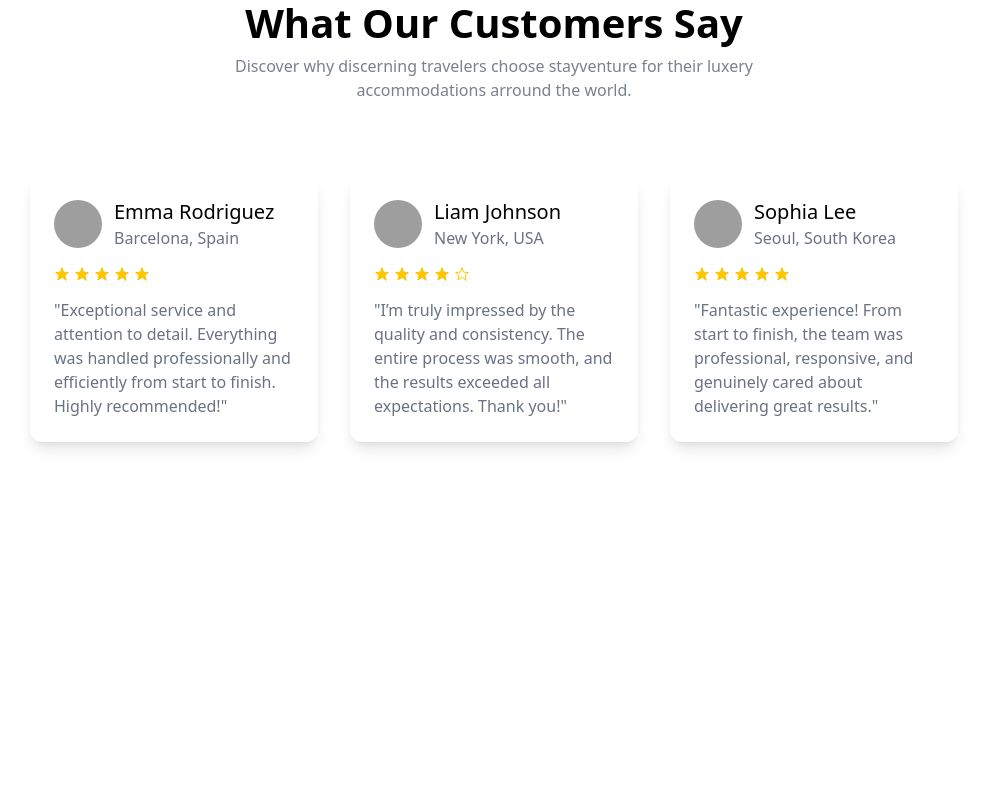
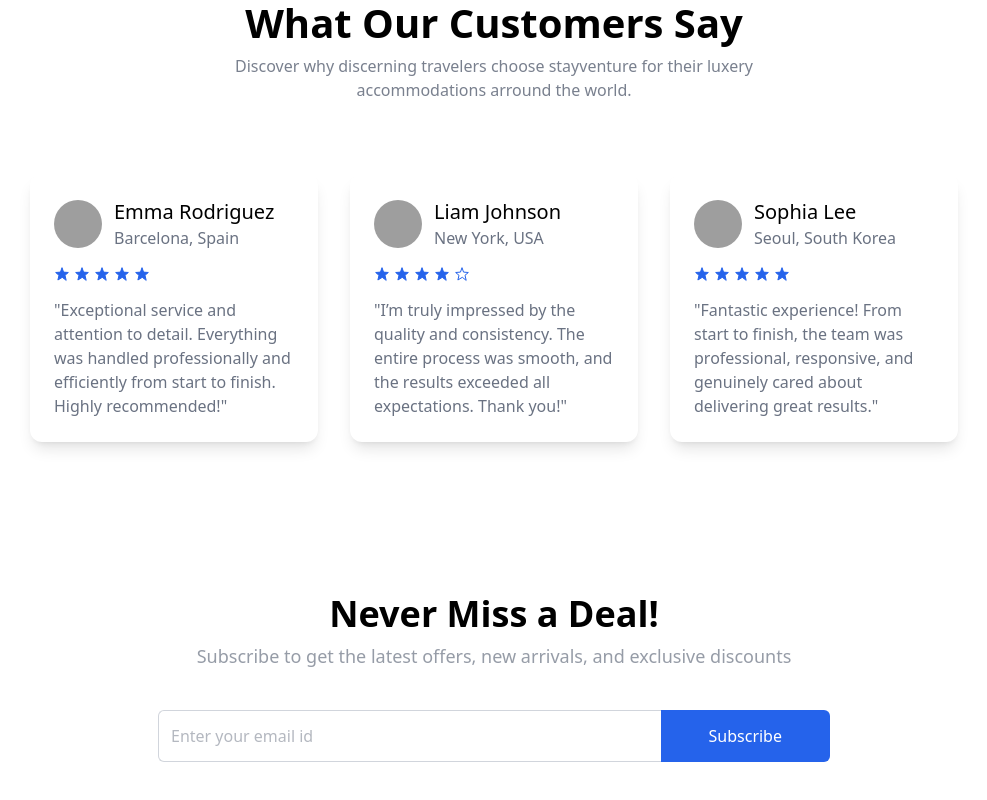
Before and after one commit to Chala751/car-rental, a React (Vite) app: page / in a window 1280 px wide. Shown: the part 2418-3218 px from the top of the page, without its empty margins (146-1133 px from the left). Before the commit the page ends 2972 px from the top, so only its background shows below. Built offline with nearby package versions, Linux system fonts and the light colour scheme; grey boxes are pictures that could not be loaded.

Commit message:
newsletter added to the home page

```diff
--- /dev/null
+++ b/src/components/Newsletter.jsx
@@ -0,0 +1,25 @@
+import React from 'react'
+
+const Newsletter = () => {
+  return (
+    <div className="flex flex-col items-center justify-center text-center space-y-2 max-md:px-4 my-10 mb-40">
+            <h1 className="md:text-4xl text-2xl font-semibold">Never Miss a Deal!</h1>
+            <p className="md:text-lg text-gray-500/70 pb-8">
+                Subscribe to get the latest offers, new arrivals, and exclusive discounts
+            </p>
+            <form className="flex items-center justify-between max-w-2xl w-full md:h-13 h-12">
+                <input
+                    className="border border-gray-300 rounded-md h-full border-r-0 outline-none w-full rounded-r-none px-3 text-gray-500"
+                    type="text"
+                    placeholder="Enter your email id"
+                    required
+                />
+                <button type="submit" className="md:px-12 px-8 h-full text-white bg-primery hover:bg-primery-dull transition-all cursor-pointer rounded-md rounded-l-none">
+                    Subscribe
+                </button>
+            </form>
+        </div>
+  )
+}
+
+export default Newsletter
--- a/src/components/Testimonal.jsx
+++ b/src/components/Testimonal.jsx
@@ -9,7 +9,7 @@
         {  name: "Sophia Lee", location: "Seoul, South Korea", image: "https://images.unsplash.com/photo-1701615004837-40d8573b6652?q=80&w=200", rating: 5, review: "Fantastic experience! From start to finish, the team was professional, responsive, and genuinely cared about delivering great results." }
     ];
      const Star = ({ filled }) => (
-        <svg className="w-4 h-4 text-yellow-400" fill={filled ? "currentColor" : "none"} stroke="currentColor" strokeWidth="1.5" viewBox="0 0 24 24" >
+        <svg className="w-4 h-4 text-primery" fill={filled ? "currentColor" : "none"} stroke="currentColor" strokeWidth="1.5" viewBox="0 0 24 24" >
             <path strokeLinecap="round" strokeLinejoin="round" d="M12 17.25l-6.16 3.73 1.64-7.03L2.5 9.77l7.19-.61L12 2.5l2.31 6.66 7.19.61-5 4.18 1.64 7.03z" />
         </svg>
     );
--- a/src/pages/Home.jsx
+++ b/src/pages/Home.jsx
@@ -3,6 +3,7 @@
 import FeaturedSection from '../components/FeaturedSection'
 import Banner from '../components/Banner'
 import Testimonal from '../components/Testimonal'
+import Newsletter from '../components/Newsletter'
 
 const Home = () => {
   return (
@@ -11,6 +12,7 @@
       <FeaturedSection/>
       <Banner/>
       <Testimonal/>
+      <Newsletter/>
     </>
   )
 }
```
